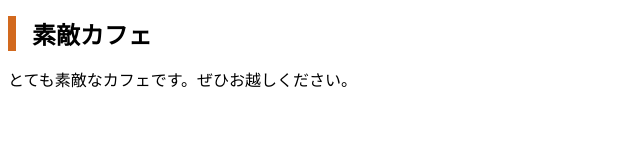
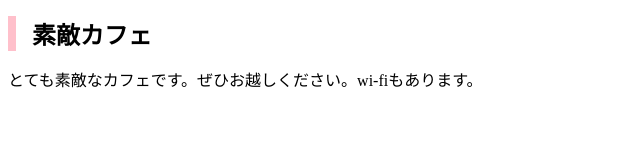
Before and after one commit to FK-bit/mycafe, a plain HTML site: page index.html in a window 1280 px wide. Shown: the whole page, without its empty margins (0-640 px from the left). Drawn offline with Linux system fonts and the light colour scheme.

Commit message:
Add files via upload

```diff
--- a/css/styles.css
+++ b/css/styles.css
@@ -1,5 +1,5 @@
 h1{
   font-size: 24px;
   padding-left: 16px;
-  border-left: 8px solid chocolate;
+  border-left: 8px solid pink;
 }
--- a/index.html
+++ b/index.html
@@ -7,6 +7,6 @@
   </head>
   <body>
     <h1>素敵カフェ</h1>
-    <p>とても素敵なカフェです。ぜひお越しください。</p>
+    <p>とても素敵なカフェです。ぜひお越しください。wi-fiもあります。</p>
   </body>
 </html>
```
